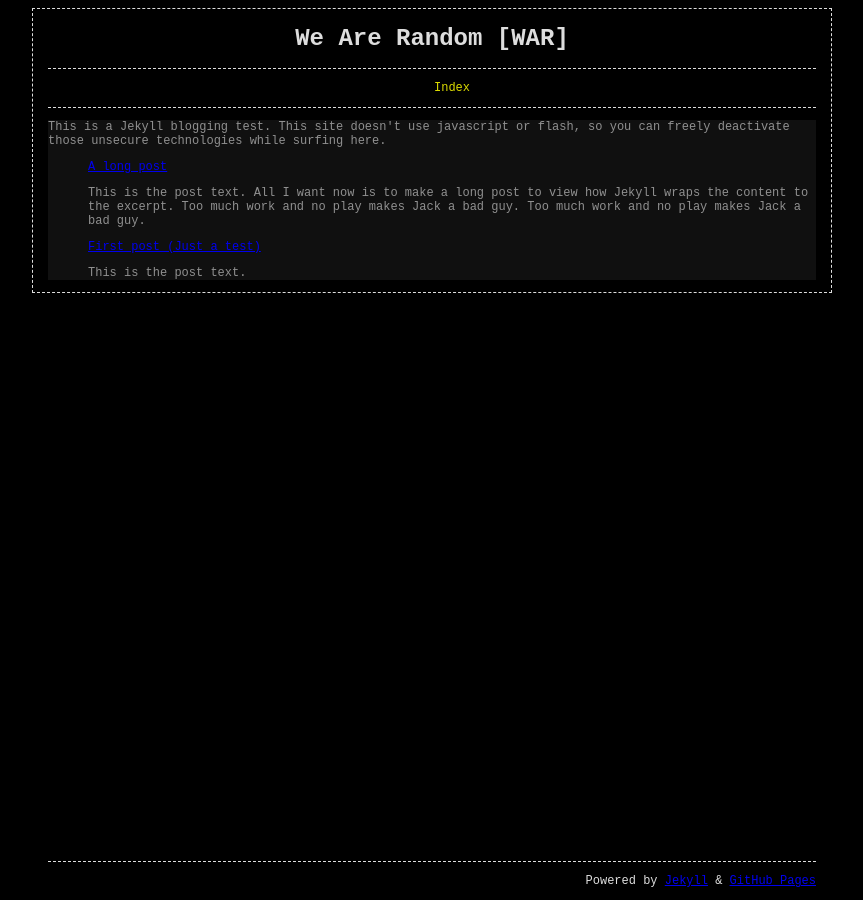
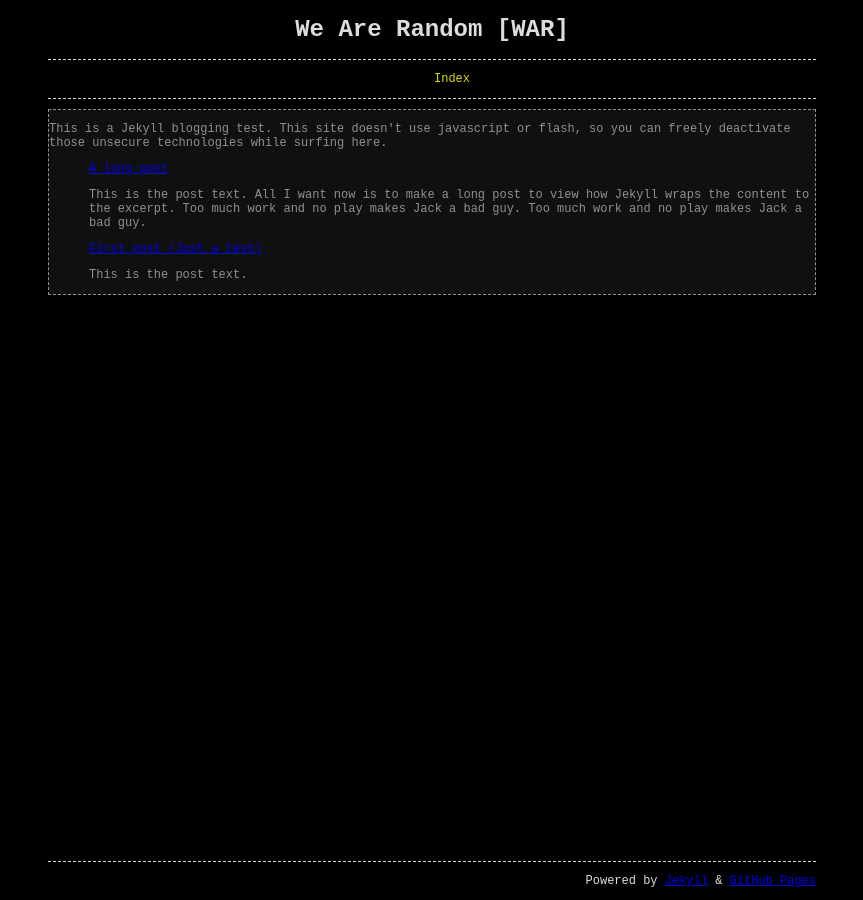
Before and after one commit to wearerandom/wearerandom.github.io, a Jekyll site: the page built from index.html, in a window 1280 px wide. Shown: the whole page, without its empty margins (208-1071 px from the left). Built offline with Jekyll 4.4.1, drawn with Linux system fonts in a browser that asks for light colours.

Commit message:
Update _styles.scss

```diff
--- a/_sass/_styles.scss
+++ b/_sass/_styles.scss
@@ -4,7 +4,6 @@
 }
 
 body.wrap{
-    border: 1px dashed;
     color: #dddddd;
     background-color: black;
     width: 768px;
@@ -16,6 +15,7 @@ body.wrap{
     font-family: monospace;
     .postcont{
         background-color: #101010;
+        border: 1px dashed;
         color: #909090;
     }
     ul {
```
